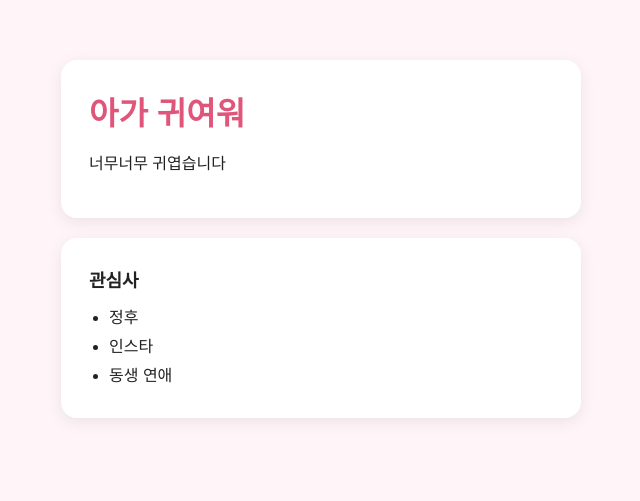
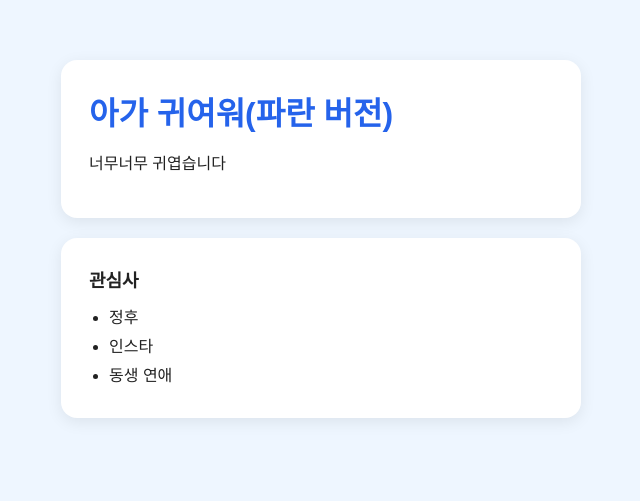
Before and after one commit to jh01-bot/silsoap, a plain HTML site: page index.html in a window 1280 px wide. Shown: the whole page, without its empty margins (319-959 px from the left). Drawn offline with Linux system fonts and the light colour scheme.

Commit message:
파란 테마 시도

```diff
--- a/index.html
+++ b/index.html
@@ -3,12 +3,12 @@
 <head>
   <meta charset="UTF-8">
   <meta name="viewport" content="width=device-width, initial-scale=1">
-  <title>아가 귀여워</title>
+  <title>아가 귀여워(파란 버전)</title>
   <style>
-    body { margin: 0; font-family: sans-serif; background: #fff5f8; color: #222; }
+    body { margin: 0; font-family: sans-serif; background: #eef6ff; color: #222; }
     .wrap { max-width: 520px; margin: 0 auto; padding: 60px 20px; }
     .card { background: #fff; border-radius: 16px; padding: 28px; box-shadow: 0 4px 16px rgba(0,0,0,0.08); margin-bottom: 20px; }
-    h1 { margin: 0 0 8px; color: #e0567a; }
+    h1 { margin: 0 0 8px; color: #2563eb; }
     h2 { margin: 0 0 12px; font-size: 18px; }
     ul { margin: 0; padding-left: 20px; line-height: 1.8; }
   </style>
@@ -16,7 +16,7 @@
 <body>
   <div class="wrap">
     <div class="card">
-      <h1>아가 귀여워</h1>
+      <h1>아가 귀여워(파란 버전)</h1>
       <p>너무너무 귀엽습니다</p>
     </div>
     <div class="card">
```
